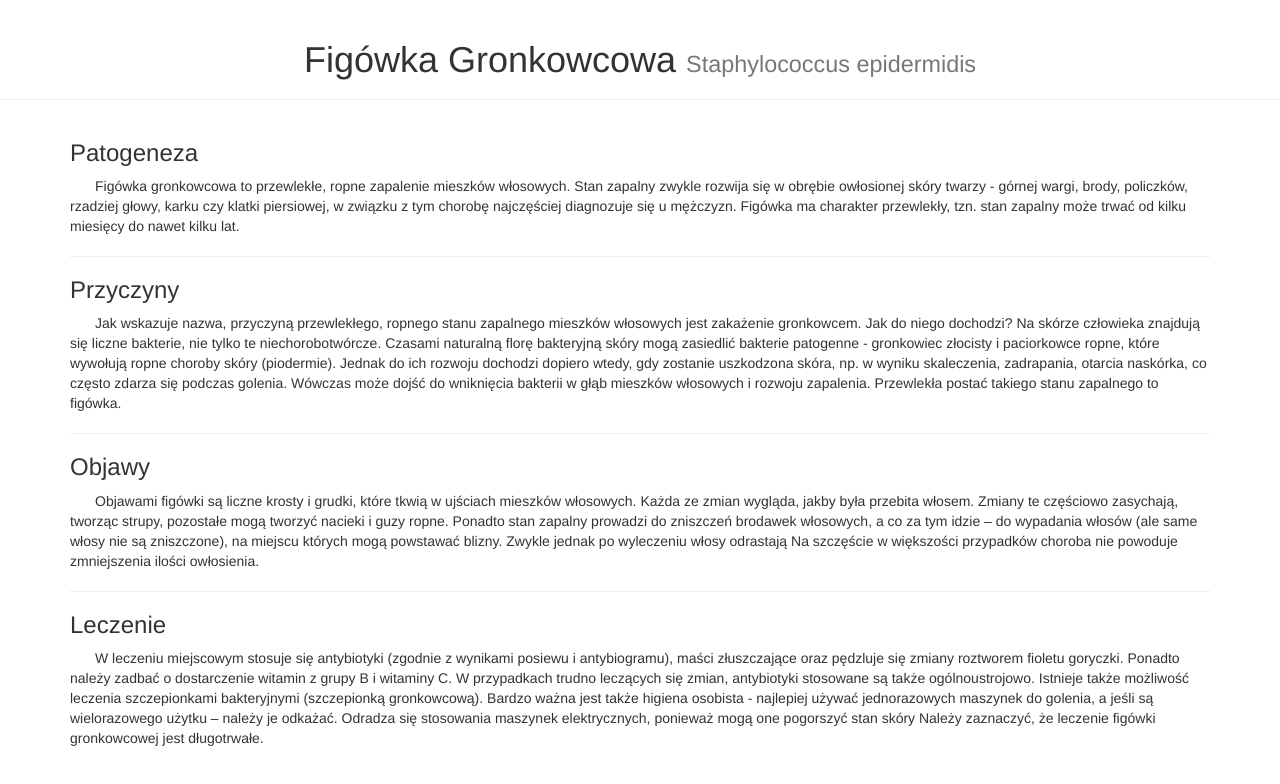
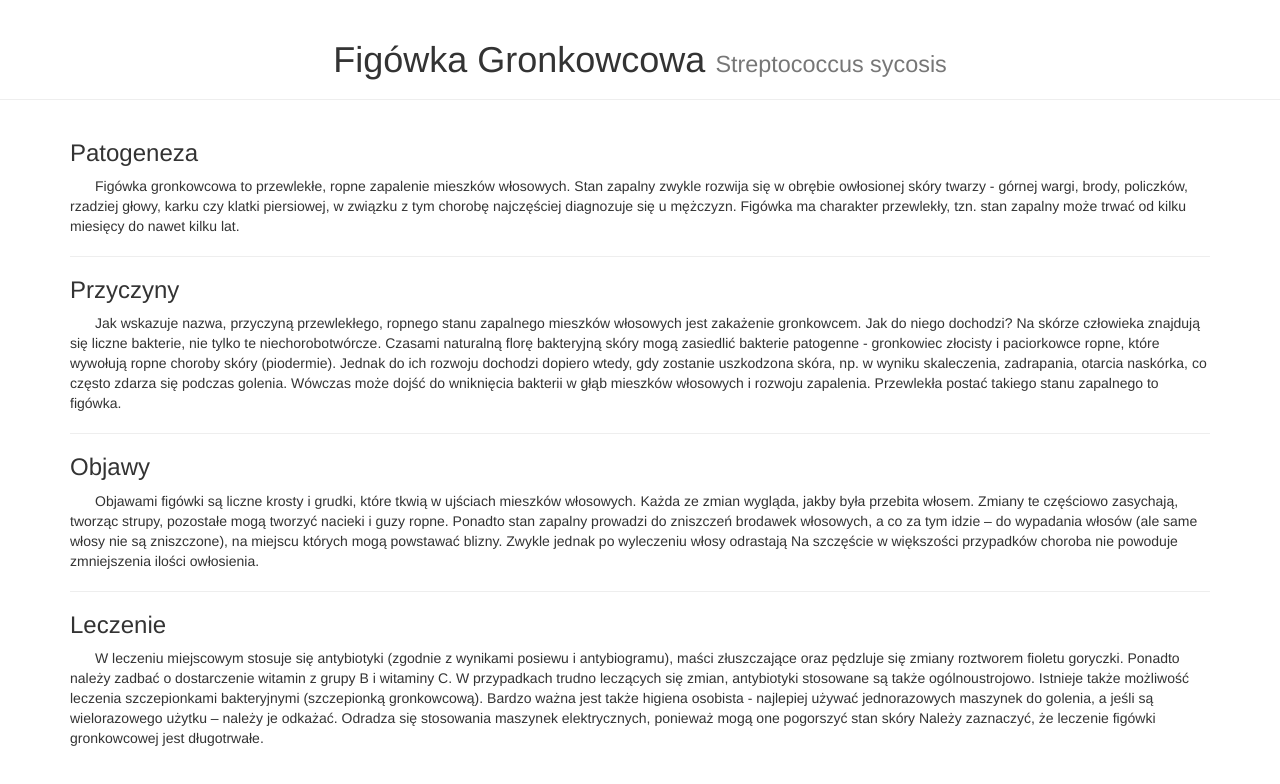
Before and after one commit to ProjectMedicum/projectmedicum.github.io, a plain HTML site: page Disease/Figowka_Gronkowcowa.html in a window 1280 px wide. Drawn offline with nearby package versions, Linux system fonts and the light colour scheme.

Commit message:
Aktualizacja nazwy choroby

```diff
--- a/Disease/Figowka_Gronkowcowa.html
+++ b/Disease/Figowka_Gronkowcowa.html
@@ -11,7 +11,7 @@
 
 <body>
 	<div class="page-header">
-		<h1>Figówka Gronkowcowa <small>Staphylococcus epidermidis</small>
+		<h1>Figówka Gronkowcowa <small>Streptococcus sycosis</small>
 		</h1>
 	</div>
 
```
